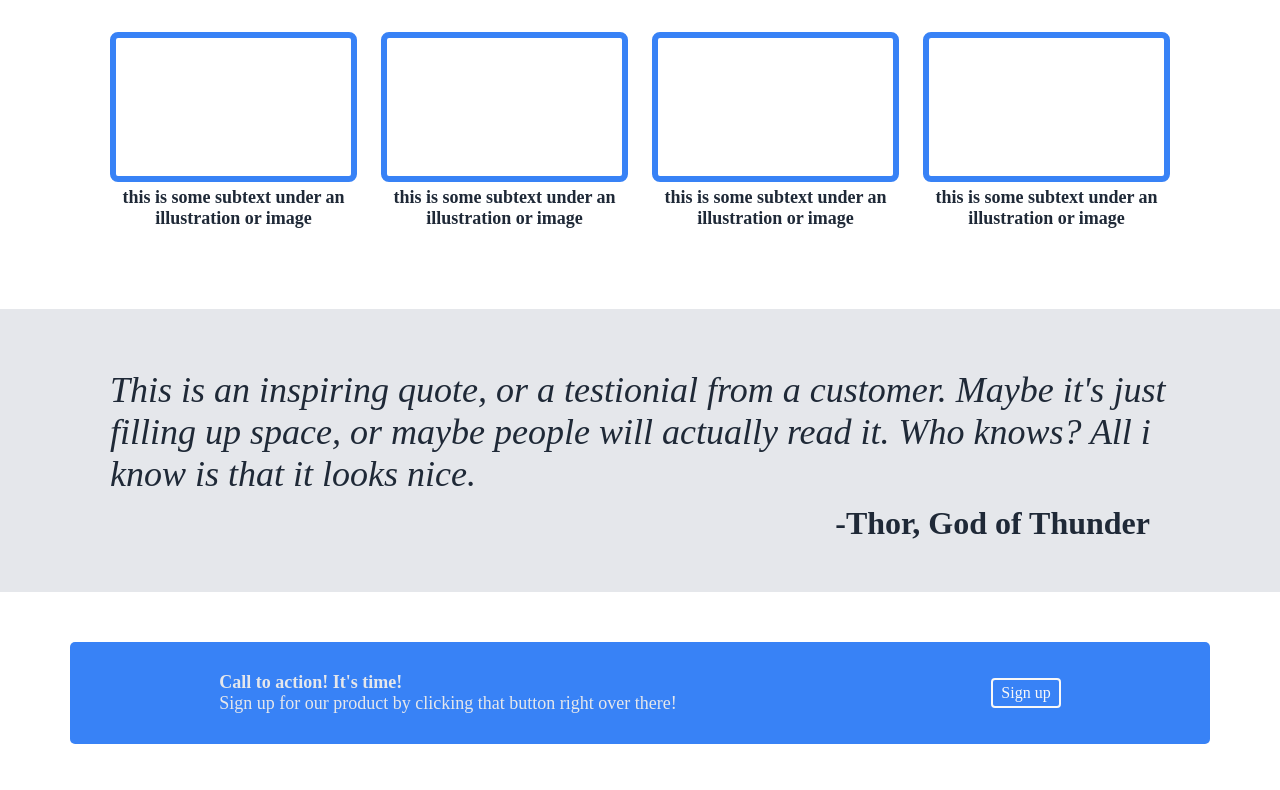
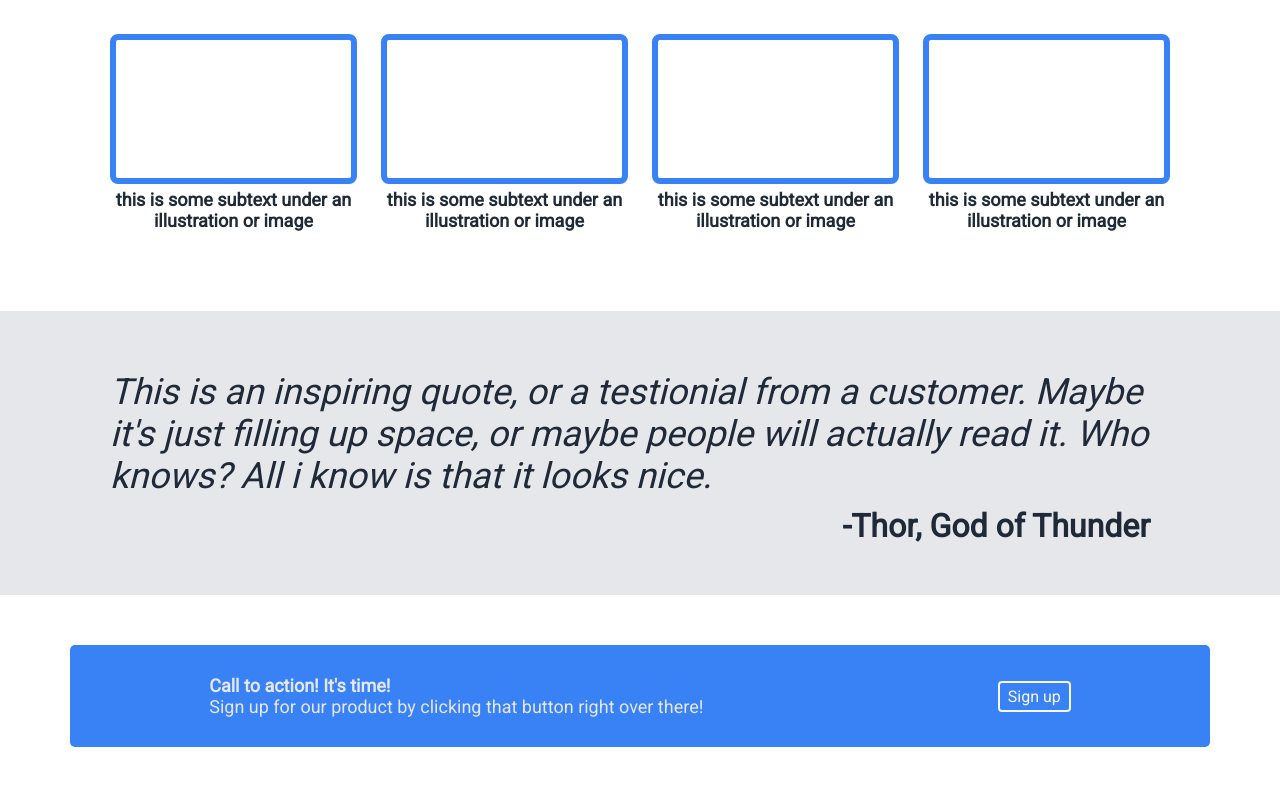
Before and after one commit to adektivity/landing-page, a plain HTML site: page index.html in a window 1280 px wide. Shown: the part 458-1248 px from the top of the page. Drawn offline with Linux system fonts and the light colour scheme.

Commit message:
Added roboto font to webpage.

```diff
--- a/styles.css
+++ b/styles.css
@@ -1,7 +1,10 @@
+@import url("https://fonts.googleapis.com/css2?family=Roboto&display=swap");
+
 * {
   margin: 0;
   padding: 0;
   box-sizing: border-box;
+  font-family: "Roboto", sans-serif;
 }
 
 a {
```
